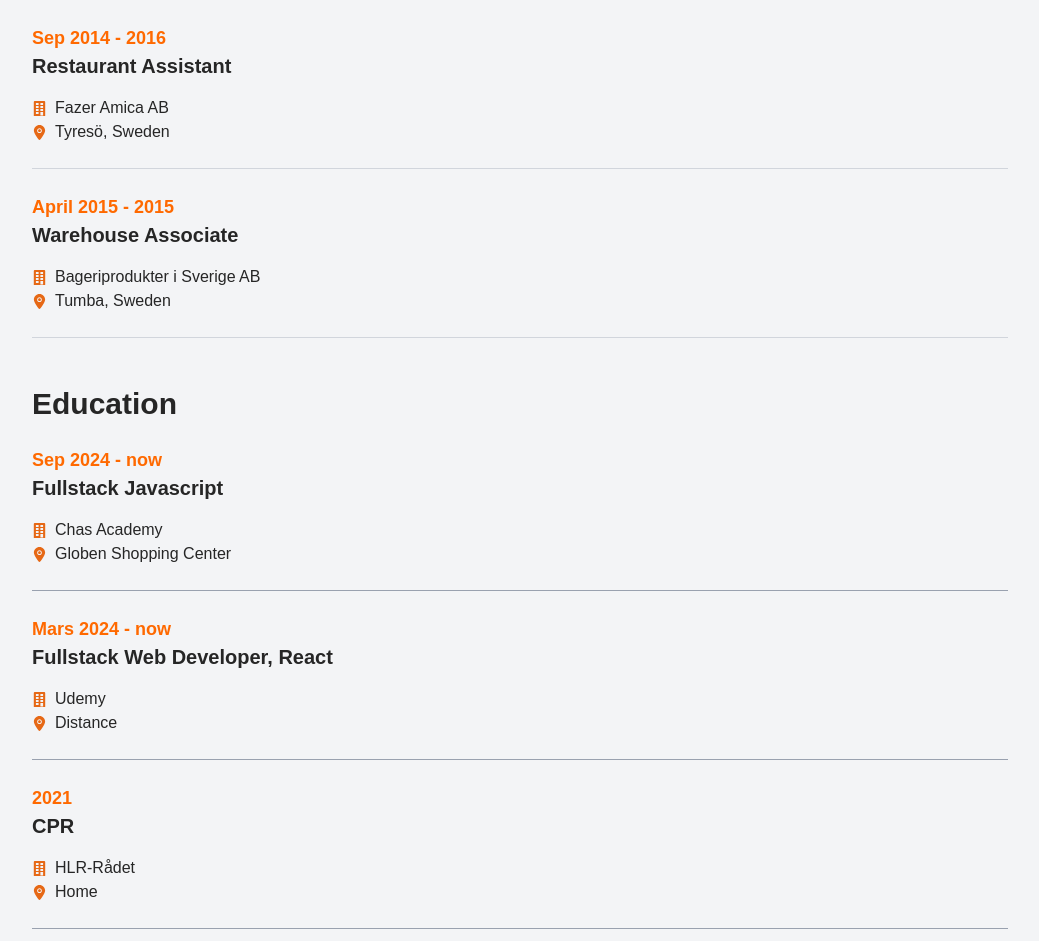
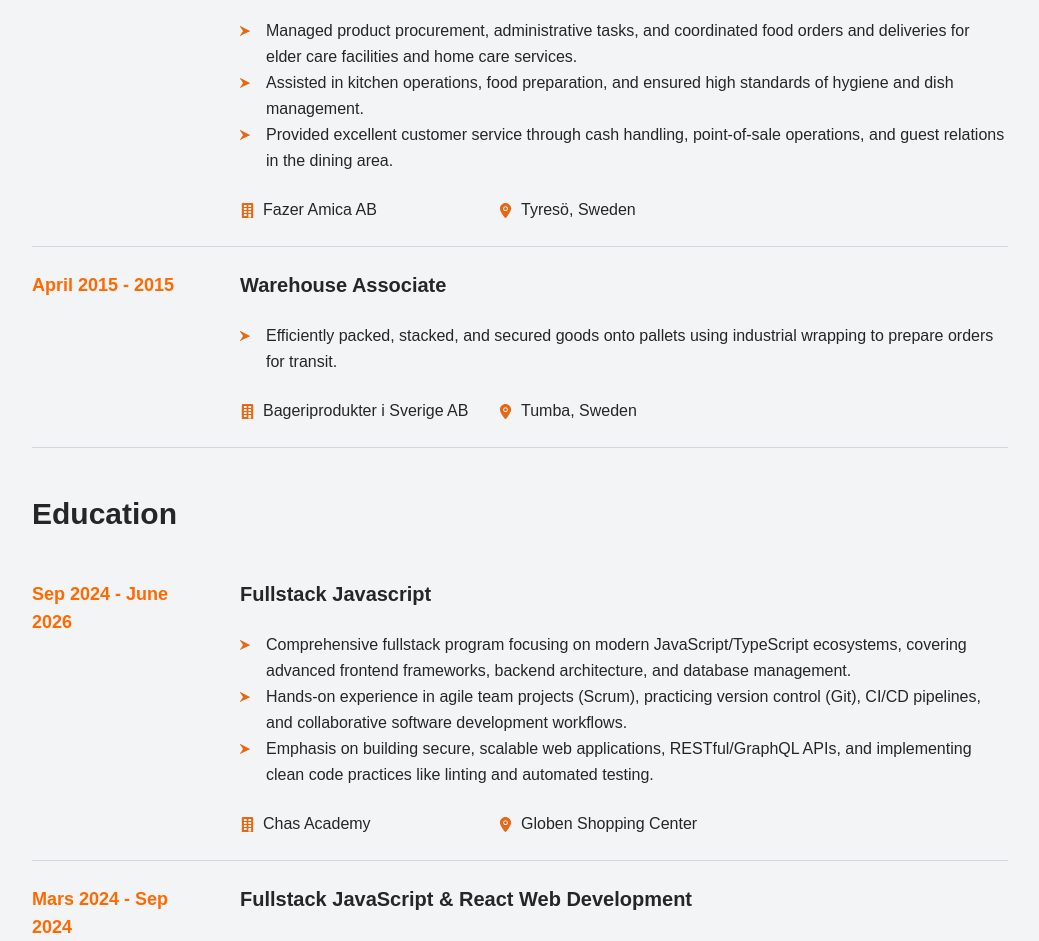
Before and after one commit to Niklas-Nordin/My-Portfolio, a Next.js app: page /about in a window 1280 px wide. Shown: the part 2280-3221 px from the top of the page, without its empty margins (120-1159 px from the left). Built offline with nearby package versions, Linux system fonts and the light colour scheme.

Commit message:
Adding more information about my experiences

```diff
--- a/app/about/page.tsx
+++ b/app/about/page.tsx
@@ -109,14 +109,15 @@ return (
     </section>
 
     <section className="pt-4">
-      <h2 className="text-3xl font-semibold mb-6">Work Experience</h2>
+      <h2 className="text-3xl font-semibold mb-12">Work Experience</h2>
       <ul className="flex flex-col gap-6">
         {workExperience.map((job) => (
-          <li key={job.id} className="flex flex-col gap-4 border-b-[1px] border-gray-300 pb-6">
+          <li key={job.id} className="grid grid-cols-1 md:grid-cols-[176px_1fr] gap-2 md:gap-8 border-b-[1px] border-gray-300 pb-6">
             <div>
-              <p className="text-orange-500 font-bold text-lg">{job.timeOfEmployment}</p>
+              <h3 className="text-orange-500 font-bold text-lg">{job.timeOfEmployment}</h3>
+            </div>
+            <div className="flex flex-col gap-4 md:gap-6">
               <h3 className="font-bold text-xl">{job.title}</h3>
-            </div>
               {job.description && (
                 <ul>
                   {job.description.map((bullet, index) => (
@@ -132,7 +133,7 @@ return (
                   ))}
                 </ul>
               )}
-            <div className="flex flex-col">
+              <div className="grid grid-cols-1 sm:grid-cols-[250px_1fr] gap-2">
                 <div className="flex items-center gap-2">
                   <Image
                     src="/building.svg"
@@ -152,22 +153,39 @@ return (
                   <p>{job.location}</p>
                 </div>
               </div>
+            </div>
           </li>
         ))}
       </ul>
     </section>
 
     <section>
-      <h2 className="text-3xl font-semibold mb-6">Education</h2>
+      <h2 className="text-3xl font-semibold mb-12 mt-2">Education</h2>
       <ul className="flex flex-col gap-6">
         {education.map((study) => (
-          <li key={study.id} className="flex flex-col gap-4 border-b-[1px] border-gray-400 pb-6">
+          <li key={study.id} className="grid grid-cols-1 md:grid-cols-[176px_1fr] gap-2 md:gap-8 border-b-[1px] border-gray-300 pb-6">
             <div>
-              <p className="text-orange-500 font-bold text-lg">{study.timeForStudies}</p>
+              <h3 className="text-orange-500 font-bold text-lg">{study.timeForStudies}</h3>
+            </div>
+            <div className="flex flex-col gap-4 md:gap-6">
               <h3 className="font-bold text-xl">{study.title}</h3>
-            </div>
-            <div className="flex flex-col">
-              <div className="flex items-center gap-2">
+              {study.description && (
+                <ul>
+                  {study.description.map((bullet, index) => (
+                    <li key={index} className="leading-relaxed flex items-baseline gap-4">
+                      <Image
+                      src="/arrow-right.svg"
+                      alt="Arrow right"
+                      width={10}
+                      height={10}
+                      />
+                      <span>{bullet}</span>
+                    </li>
+                  ))}
+                </ul>
+              )}
+              <div className="grid grid-cols-1 sm:grid-cols-[250px_1fr] gap-2">
+                <div className="flex items-center gap-2 w-[140px]">
                   <Image
                     src="/building.svg"
                     alt="Office building icon"
@@ -186,6 +204,7 @@ return (
                   <p>{study.location}</p>
                 </div>
               </div>
+            </div>
           </li>
         ))}
       </ul>
--- a/data.ts
+++ b/data.ts
@@ -4,7 +4,7 @@ export interface Job {
   company: string;
   timeOfEmployment: string;
   location: string;
-  description?: string[];
+  description: string[];
 }
 
 export interface Study {
@@ -13,6 +13,7 @@ export interface Study {
   school: string;
   timeForStudies: string;
   location: string;
+  description: string[];
 }
 
 export interface Skill {
@@ -76,14 +77,22 @@ jobs: [
       title: "Restaurant Assistant",
       company: "Fazer Amica AB",
       timeOfEmployment: "Sep 2014 - 2016",
-      location: "Tyresö, Sweden"
+      location: "Tyresö, Sweden",
+      description: [
+        "Managed product procurement, administrative tasks, and coordinated food orders and deliveries for elder care facilities and home care services.",
+        "Assisted in kitchen operations, food preparation, and ensured high standards of hygiene and dish management.",
+        "Provided excellent customer service through cash handling, point-of-sale operations, and guest relations in the dining area."
+      ]
     },
     {
       id: 5,
       title: "Warehouse Associate",
       company: "Bageriprodukter i Sverige AB",
       timeOfEmployment: "April 2015 - 2015",
-      location: "Tumba, Sweden"
+      location: "Tumba, Sweden",
+      description: [
+        "Efficiently packed, stacked, and secured goods onto pallets using industrial wrapping to prepare orders for transit."
+      ]
     }
   ],
   studies: [
@@ -91,22 +100,35 @@ jobs: [
       id: 1,
       title: "Fullstack Javascript",
       school: "Chas Academy",
-      timeForStudies: "Sep 2024 - now",
+      timeForStudies: "Sep 2024 - June 2026",
       location: "Globen Shopping Center",
+      description: [
+        "Comprehensive fullstack program focusing on modern JavaScript/TypeScript ecosystems, covering advanced frontend frameworks, backend architecture, and database management.",
+        "Hands-on experience in agile team projects (Scrum), practicing version control (Git), CI/CD pipelines, and collaborative software development workflows.",
+        "Emphasis on building secure, scalable web applications, RESTful/GraphQL APIs, and implementing clean code practices like linting and automated testing."
+      ]
     },
     {
       id: 2,
-      title: "Fullstack Web Developer, React",
+      title: "Fullstack JavaScript & React Web Development",
       school: "Udemy",
-      timeForStudies: "Mars 2024 - now",
+      timeForStudies: "Mars 2024 - Sep 2024",
       location: "Distance",
+      description: [
+        "Successfully completed three comprehensive courses: 'The Complete Fullstack Web Developer', 'JavaScript from Zero to Expert', and a dedicated deep-dive in React.",
+        "Developed several independent fullstack applications to master core programming concepts, state management, and modern frontend architecture."
+      ]
     },
     {
       id: 3,
-      title: "CPR",
+      title: "CPR & AED",
       school: "HLR-Rådet",
       timeForStudies: "2021",
       location: "Home",
+      description: [
+        "Completed practical training certified by the Swedish Resuscitation Council (HLR-rådet).",
+        "Gained hands-on skills in Cardiopulmonary Resuscitation (CPR) and the correct use of an automated external defibrillator (AED)."
+      ]
     },
     {
       id: 4,
@@ -114,6 +136,10 @@ jobs: [
       school: "Cybergymnasiet",
       timeForStudies: "2010 - 2013",
       location: "Odenplan/Stockholm",
+      description: [
+        "Chose a technical track focused on software and digital creation, sparking my early interest in technology and web development.",
+        "Completed coursework in Web Development, Computer Programming, and 3D Modeling/Design."
+      ]
     },
   ],
   techStack: [
```
Lines whose indentation alone changed are shown as unchanged.
